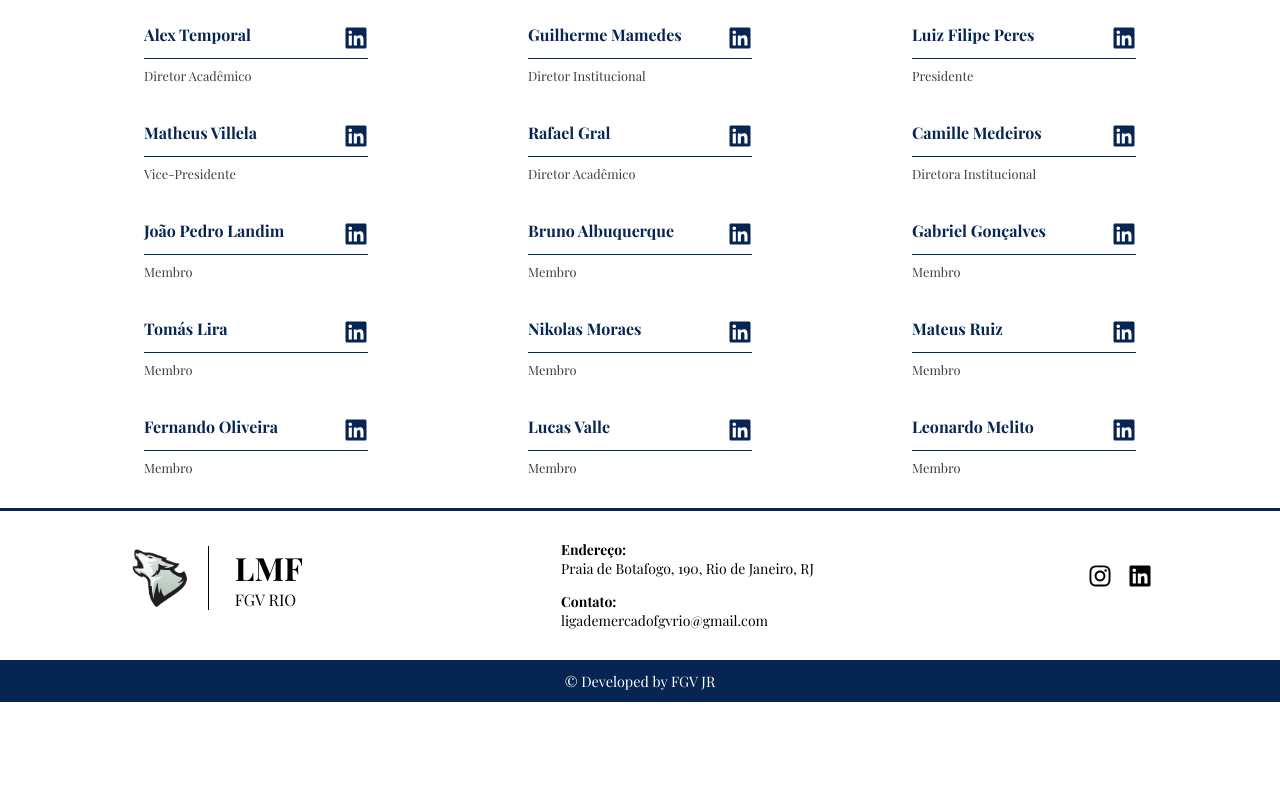
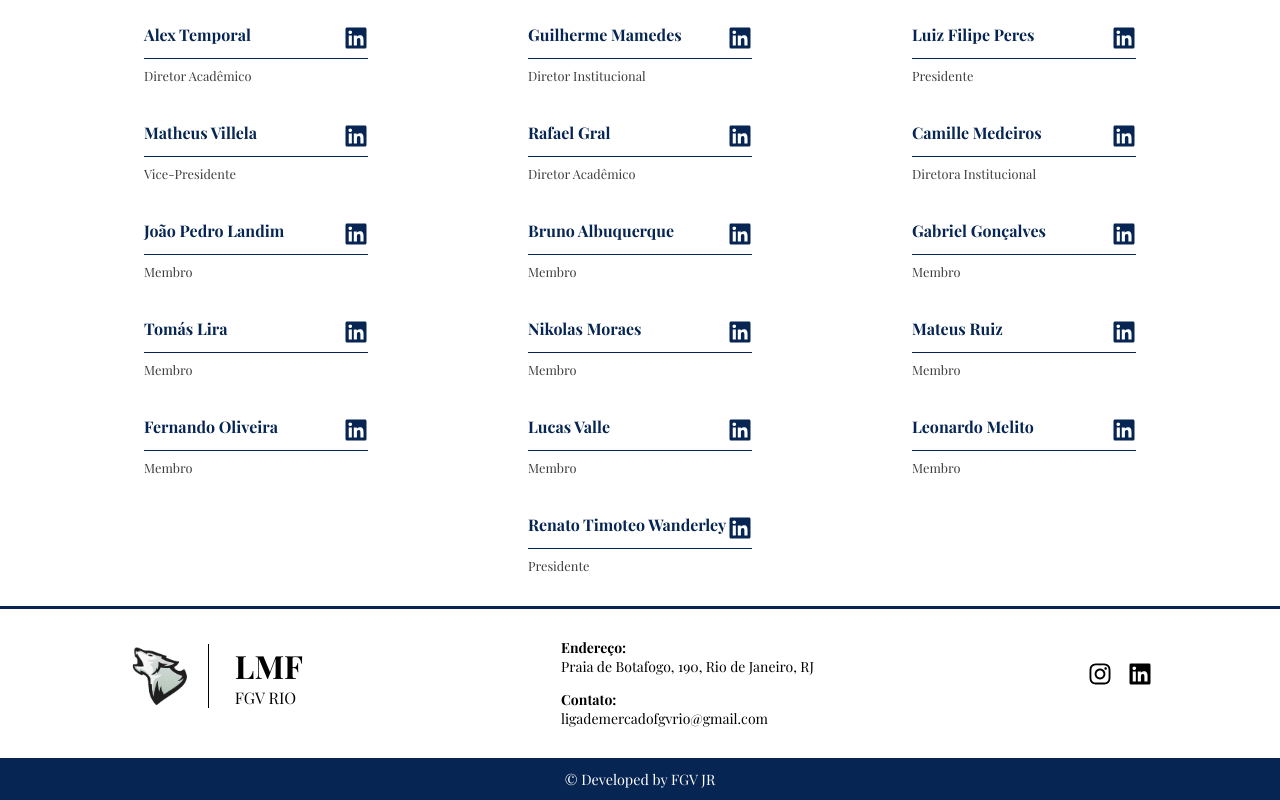
Before and after one commit to digital-fgv-jr/sitelmf, a React (Create React App) app: page /Alumni in a window 1280 px wide. Shown: the part 1108-1908 px from the top of the page. Before the commit the page ends 1810 px from the top, so only its background shows below. Built offline with nearby package versions, Linux system fonts and the light colour scheme; a web font is replaced by a local one.

Commit message:
Adição na aba Alumini

```diff
--- a/src/pages/Alumni.js
+++ b/src/pages/Alumni.js
@@ -30,6 +30,7 @@ function Alumni() {
     { name: 'Fernando Oliveira', position: 'Membro', linkedin: 'https://www.linkedin.com/in/fernandopuppin/' },
     { name: 'Lucas Valle', position: 'Membro', linkedin: 'https://www.linkedin.com/in/lucas-valle-01a563263/' },
     { name: 'Leonardo Melito', position: 'Membro', linkedin: 'https://www.linkedin.com/in/leonardo-juliano-melito-dos-santos-5548851b6/' },
+    { name: 'Renato Timoteo Wanderley', position: 'Presidente', linkedin: 'https://www.linkedin.com/in/renatowanderley/' },
   ];
 
   return (
```
